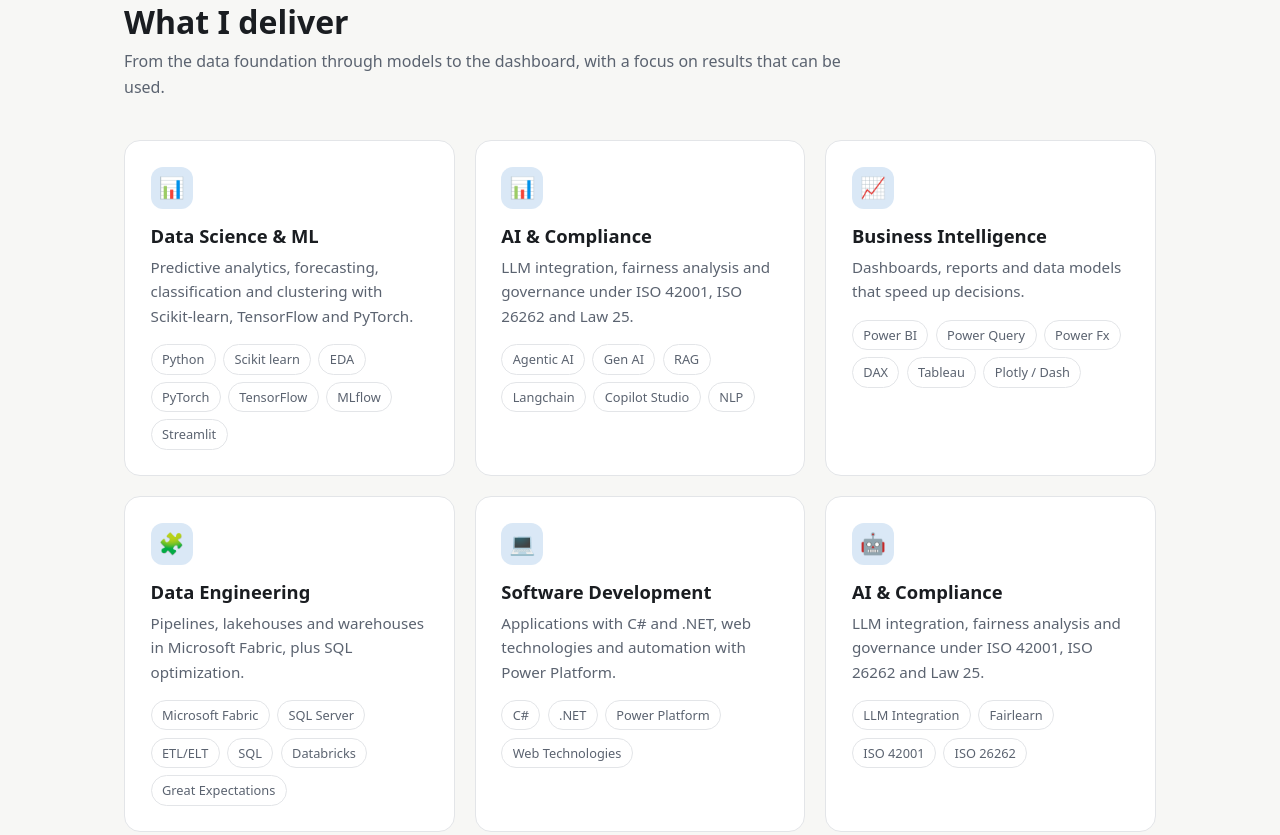
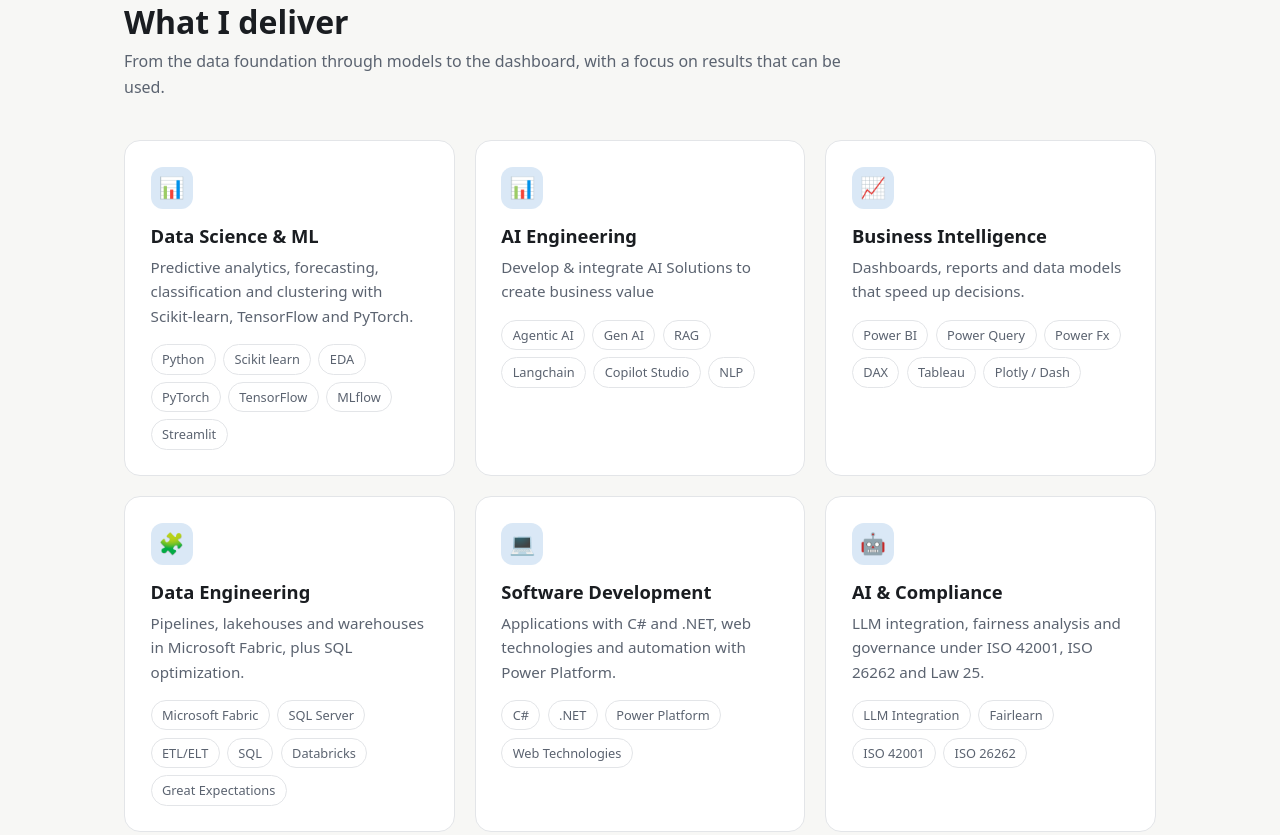
Before and after one commit to ThorS5150/ThorS5150.github.io, a plain HTML site: page index.html in a window 1280 px wide. Shown: the part 898-1733 px from the top of the page. Drawn offline with Linux system fonts and the light colour scheme.

Commit message:
Update index.html

```diff
--- a/index.html
+++ b/index.html
@@ -252,8 +252,8 @@
     </div>
     <div class="card reveal">
       <div class="icon">📊</div>
-      <h3 data-i18n="skills.ai.title">AI Engineering</h3>
-      <p data-i18n="skills.ai.text">Develop & integrate AI Solutions to create business value</p>
+      <h3 data-i18n="skills.aie.title">AI Engineering</h3>
+      <p data-i18n="skills.aie.text">Develop & integrate AI Solutions to create business value</p>
       <div class="tags"><span class="tag">Agentic AI</span><span class="tag">Gen AI</span><span class="tag">RAG</span><span class="tag">Langchain</span><span class="tag">Copilot Studio</span><span class="tag">NLP</span></div>
     </div>
     <div class="card reveal">
@@ -384,14 +384,14 @@
       <div><strong>Govern365 Associate</strong><span data-i18n="cert.iso">AI management system</span></div>
       <span>GAICC</span>
       <img class="cert-thumb" src="pictures/Govern365_Certificate.png"
-         alt="Certificate GAICC Govern 365 Associate" loading="lazy" />
+       alt="Certificate GAICC Govern 365 Associate" loading="lazy" />
     </div>
     <div class="card cert reveal">
       <div class="badge">🧠</div>
       <div><strong>IBM Data Science</strong><span>IBM</span></div>
       <span>IBM</span>
       <img class="cert-thumb" src="pictures/IBM%20Data%20Science.png"
-         alt="Certificate IBM Data Science Professional " loading="lazy" />
+       alt="Certificate IBM Data Science Professional " loading="lazy" />
     </div>
   </div>
 </section>
@@ -426,8 +426,8 @@
       'skills.lead': 'From the data foundation through models to the dashboard, with a focus on results that can be used.',
       'skills.ds.title': 'Data Science & ML',
       'skills.ds.text': 'Predictive analytics, forecasting, classification and clustering with Scikit-learn, TensorFlow and PyTorch.',
-      'skills.ai.title': 'AI Engineering',
-      'skills.ai.text': 'Develop & integrate AI Solutions to create business value',
+      'skills.aie.title': 'AI Engineering',
+      'skills.aie.text': 'Develop & integrate AI Solutions to create business value',
       'skills.bi.title': 'Business Intelligence',
       'skills.bi.text': 'Dashboards, reports and data models that speed up decisions.',
       'skills.de.title': 'Data Engineering',
@@ -482,8 +482,8 @@
       'skills.lead': "De la base de données aux modèles jusqu'au tableau de bord, avec un accent sur des résultats exploitables.",
       'skills.ds.title': 'Science des données et AA',
       'skills.ds.text': "Analytique prédictive, prévision, classification et regroupement avec Scikit-learn, TensorFlow et PyTorch.",
-      'skills.ai.title': "Développement de l'IA",
-      'skills.ai.text': "Développer et intégrer des solutions d'IA pour créer de la valeur d'affaires",
+      'skills.aie.title': "Développement de l'IA",
+      'skills.aie.text': "Développer et intégrer des solutions d'IA pour créer de la valeur d'affaires",
       'skills.bi.title': "Intelligence d'affaires",
       'skills.bi.text': "Tableaux de bord, rapports et modèles de données qui accélèrent les décisions.",
       'skills.de.title': 'Ingénierie des données',
```
